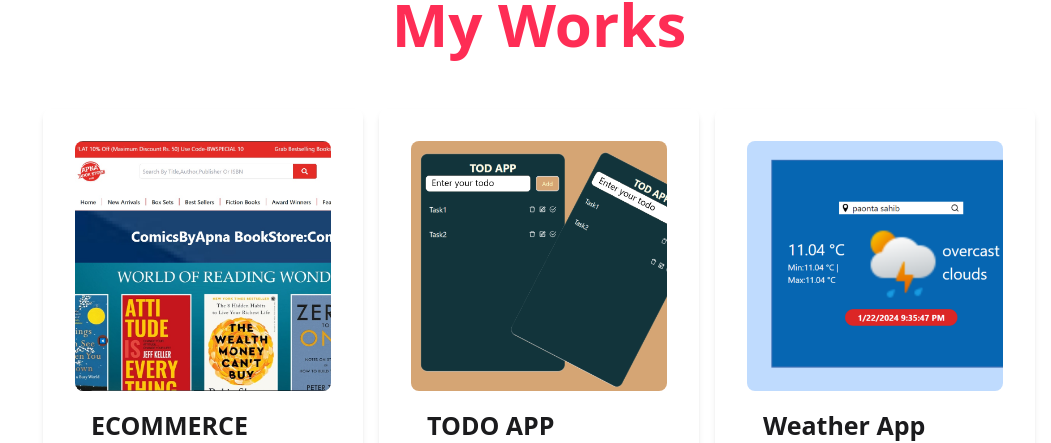
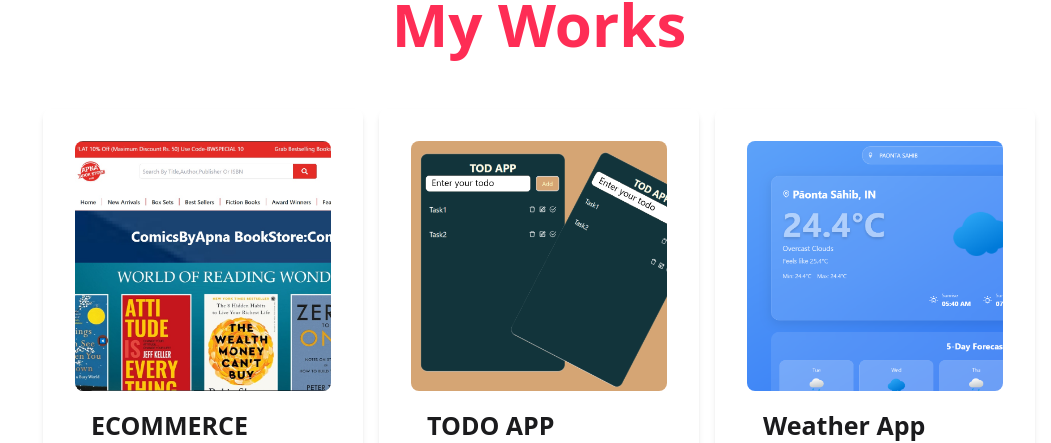
Before and after one commit to raziamansuri77/my-portfolio, a React (Vite) app: page / in a window 1280 px wide. Shown: the part 1343-1786 px from the top of the page, without its empty margins (229-1280 px from the left). Built offline with nearby package versions, Linux system fonts and the light colour scheme.

Commit message:
weather-app-updated

```diff
--- a/src/components/MyWork.tsx
+++ b/src/components/MyWork.tsx
@@ -31,10 +31,10 @@
         </div>
         <div data-aos="zoom-in-up">
           <MyWorkCard
-            link="https://weather-app-razia.netlify.app"
+            link="https://my-weather-app-razia.netlify.app/"
             text1="Weather App"
             text2="ReactTS,Tailwind CSS"
-            imageSrc="/weatherApp.png"
+            imageSrc="/weather.png"
           />
         </div>
         <div data-aos="zoom-in-up">
```
Also changed, not shown: public/weather.png (added).
